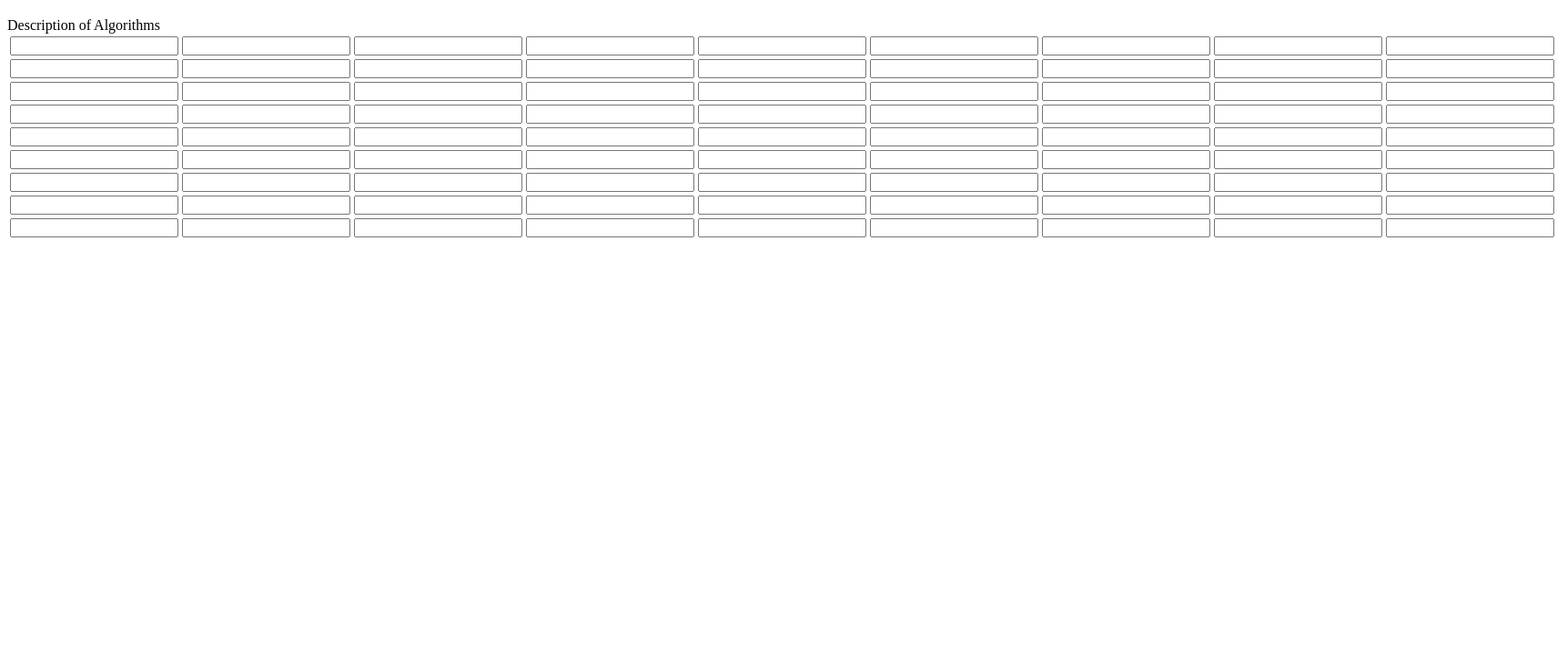
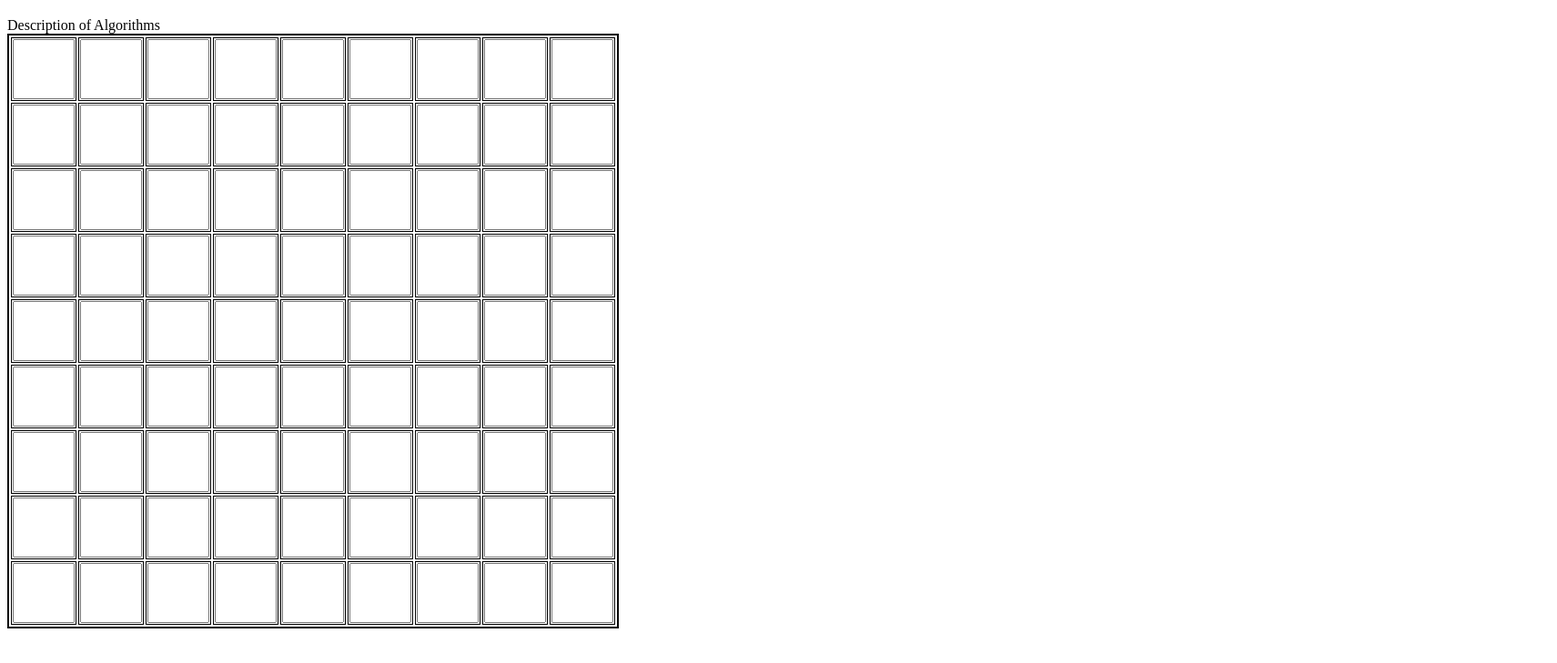
Before and after one commit to caw024/SudokuJS, a plain HTML site: page index.html in a window 1280 px wide. Shown: the part 61-790 px from the top of the page at 91% size, 1711 px wide, since content can reach past the window. Drawn offline with Linux system fonts and the light colour scheme; no server answers.

Commit message:
better styling

```diff
--- a/styles.css
+++ b/styles.css
@@ -6,3 +6,18 @@ h1{
     background:black;
     color:white;
 }
+
+.grid{
+    border: 2px solid black;
+}
+
+td{
+    border: 1px solid black;
+}
+
+input{
+    font-size: 40px;
+    text-align: center;
+    line-height: 60px;
+    width: 60px;
+}
```
